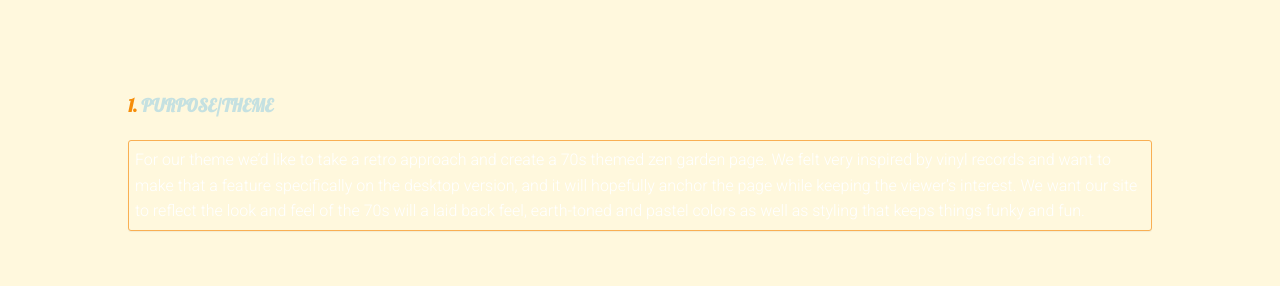
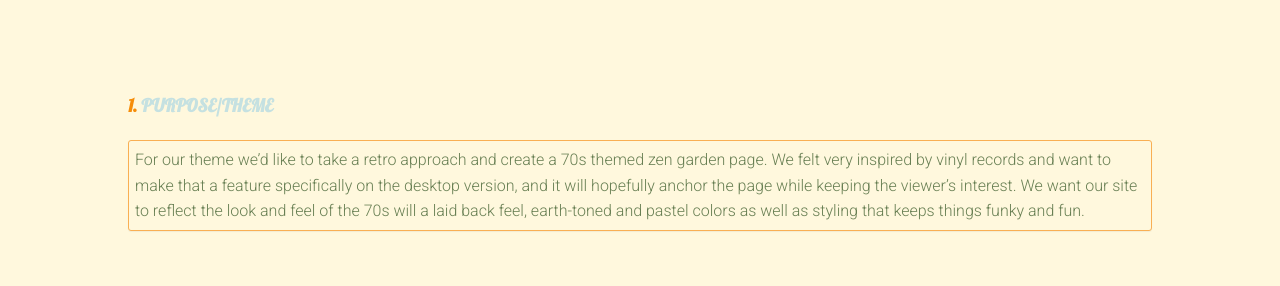
Before and after one commit to chloemayer/zen_garden, a website built with Parcel: page style-guide-template-parcel/src/index.html in a window 1280 px wide. Shown: the part 271-557 px from the top of the page. Built offline with nearby package versions, Linux system fonts and the light colour scheme.

Commit message:
paragraph text

```diff
--- a/style-guide-template-parcel/src/scss/partials/_typography.scss
+++ b/style-guide-template-parcel/src/scss/partials/_typography.scss
@@ -43,7 +43,7 @@ section > h2::before {
 p {
   font-size: 1.4rem;
   line-height: 1.4;
-  color: lighten($color-2, 25%);
+  color: $color-1;
 
   a {
     color: $color-1;
```
